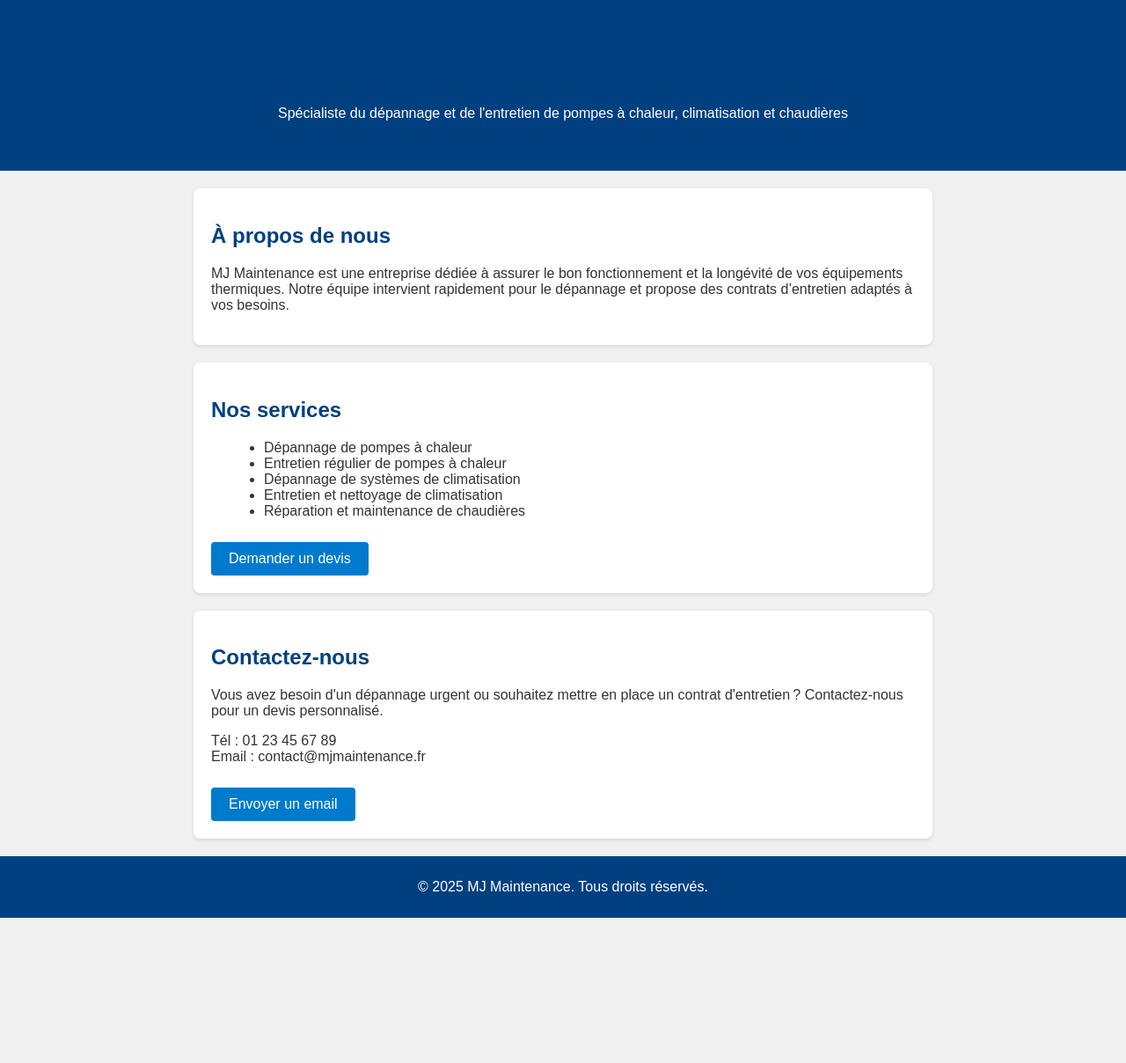
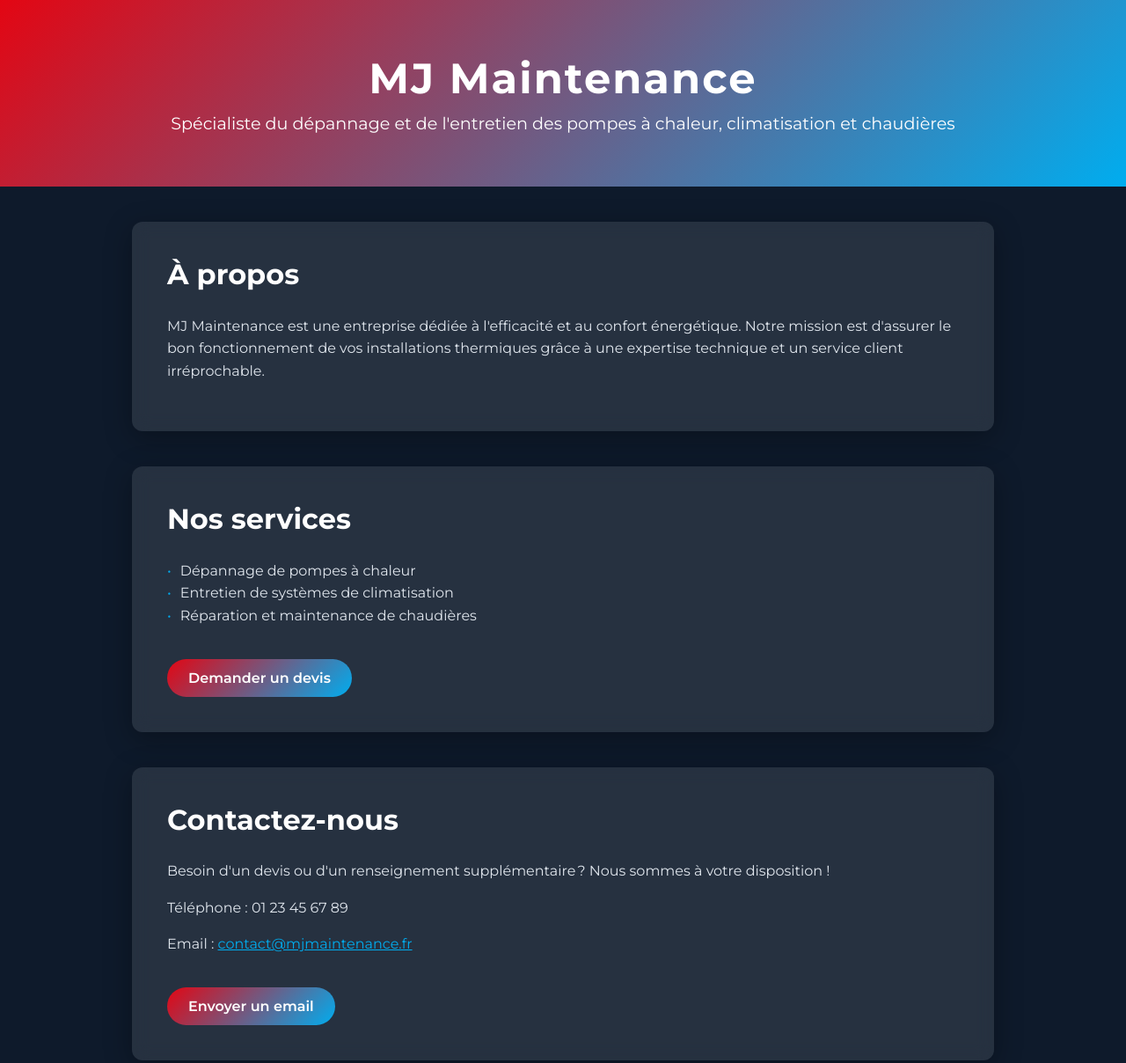
Before and after one commit to mjmaintenance45/MJ-Maintenance-Portfolio, a plain HTML site: page index.html in a window 1280 px wide. Shown: the top 1208 px of the page at 88% size. Before the commit the page ends 1043 px from the top, so only its background shows below. Drawn offline with Linux system fonts and the light colour scheme.

Commit message:
Mise à jour du style futuriste avec couleurs du logo

```diff
--- a/index.html
+++ b/index.html
@@ -3,50 +3,111 @@
 <head>
 <meta charset="UTF-8">
 <meta name="viewport" content="width=device-width, initial-scale=1.0">
-<title>MJ Maintenance - Portfolio</title>
+<title>MJ Maintenance – Portfolio</title>
+<link rel="preconnect" href="https://fonts.googleapis.com">
+<link rel="preconnect" href="https://fonts.gstatic.com" crossorigin>
+<link href="https://fonts.googleapis.com/css2?family=Montserrat:wght@400;600;700&display=swap" rel="stylesheet">
 <style>
-body { font-family: Arial, sans-serif; margin: 0; padding: 0; background: #f0f0f0; color: #333; }
-header { background: #004080; color: white; padding: 40px 20px; text-align: center; }
-section { padding: 20px; margin: 20px auto; max-width: 800px; background: #ffffff; border-radius: 8px; box-shadow: 0 2px 4px rgba(0,0,0,0.1); }
-h1, h2 { color: #004080; }
-.services ul { list-style-type: disc; margin-left: 20px; }
-.button { display: inline-block; background-color: #007ACC; color: white; padding: 10px 20px; margin-top: 10px; text-decoration: none; border-radius: 4px; }
-.button:hover { background-color: #005da6; }
-footer { background: #004080; color: white; text-align: center; padding: 10px; }
+body {
+  font-family: 'Montserrat', sans-serif;
+  margin: 0;
+  padding: 0;
+  background: #0e1a2b;
+  color: #e0e6ed;
+}
+header {
+  background: linear-gradient(135deg, #e30613, #00adef);
+  color: #fff;
+  padding: 60px 20px;
+  text-align: center;
+}
+header h1 {
+  margin: 0;
+  font-size: 3rem;
+  letter-spacing: 2px;
+}
+header p {
+  margin: 10px 0 0;
+  font-size: 1.2rem;
+}
+section {
+  background: rgba(255,255,255,0.1);
+  margin: 40px auto;
+  padding: 40px;
+  max-width: 900px;
+  border-radius: 12px;
+  backdrop-filter: blur(10px);
+  box-shadow: 0 8px 32px rgba(0,0,0,0.3);
+}
+section h2 {
+  margin-top: 0;
+  font-size: 2rem;
+  color: #ffffff;
+}
+section p, section li {
+  font-size: 1rem;
+  line-height: 1.6;
+}
+.services ul {
+  list-style-type: none;
+  padding-left: 0;
+}
+.services li::before {
+  content: "•";
+  color: #00adef;
+  padding-right: 10px;
+}
+.button {
+  display: inline-block;
+  background: linear-gradient(135deg, #e30613, #00adef);
+  color: #fff;
+  padding: 12px 24px;
+  margin-top: 20px;
+  border-radius: 30px;
+  text-decoration: none;
+  font-weight: 600;
+  transition: transform 0.2s, box-shadow 0.2s;
+}
+.button:hover {
+  transform: translateY(-3px);
+  box-shadow: 0 6px 15px rgba(0, 173, 239, 0.5);
+}
+footer {
+  background: #08101f;
+  color: #8fa2b7;
+  text-align: center;
+  padding: 20px;
+  font-size: 0.9rem;
+}
 </style>
 </head>
 <body>
 <header>
   <h1>MJ Maintenance</h1>
-  <p>Spécialiste du dépannage et de l'entretien de pompes à chaleur, climatisation et chaudières</p>
+  <p>Spécialiste du dépannage et de l'entretien des pompes à chaleur, climatisation et chaudières</p>
 </header>
-
-<section class="about">
-  <h2>À propos de nous</h2>
-  <p>MJ Maintenance est une entreprise dédiée à assurer le bon fonctionnement et la longévité de vos équipements thermiques. Notre équipe intervient rapidement pour le dépannage et propose des contrats d’entretien adaptés à vos besoins.</p>
+<section>
+  <h2>À propos</h2>
+  <p>MJ Maintenance est une entreprise dédiée à l'efficacité et au confort énergétique. Notre mission est d'assurer le bon fonctionnement de vos installations thermiques grâce à une expertise technique et un service client irréprochable.</p>
 </section>
-
 <section class="services">
   <h2>Nos services</h2>
   <ul>
     <li>Dépannage de pompes à chaleur</li>
-    <li>Entretien régulier de pompes à chaleur</li>
-    <li>Dépannage de systèmes de climatisation</li>
-    <li>Entretien et nettoyage de climatisation</li>
+    <li>Entretien de systèmes de climatisation</li>
     <li>Réparation et maintenance de chaudières</li>
   </ul>
   <a href="#contact" class="button">Demander un devis</a>
 </section>
-
-<section class="contact" id="contact">
+<section id="contact">
   <h2>Contactez-nous</h2>
-  <p>Vous avez besoin d'un dépannage urgent ou souhaitez mettre en place un contrat d'entretien ? Contactez-nous pour un devis personnalisé.</p>
-  <p>Tél : 01 23 45 67 89<br>Email : contact@mjmaintenance.fr</p>
+  <p>Besoin d'un devis ou d'un renseignement supplémentaire ? Nous sommes à votre disposition !</p>
+  <p>Téléphone : 01 23 45 67 89</p>
+  <p>Email : <a href="mailto:contact@mjmaintenance.fr" style="color:#00adef;">contact@mjmaintenance.fr</a></p>
   <a href="mailto:contact@mjmaintenance.fr" class="button">Envoyer un email</a>
 </section>
-
 <footer>
-  <p>&copy; 2025 MJ Maintenance. Tous droits réservés.</p>
+  &copy; 2025 MJ Maintenance. Tous droits réservés.
 </footer>
 </body>
 </html>
```
